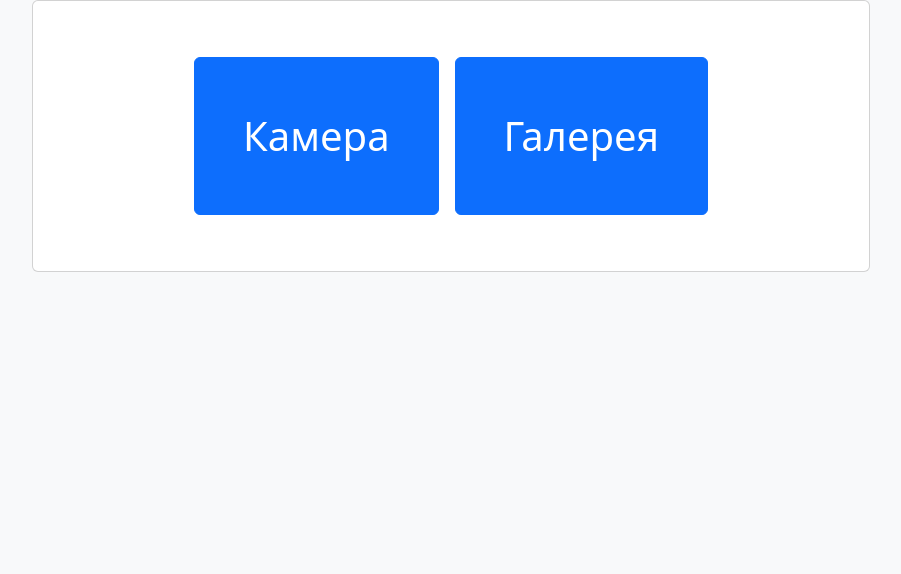
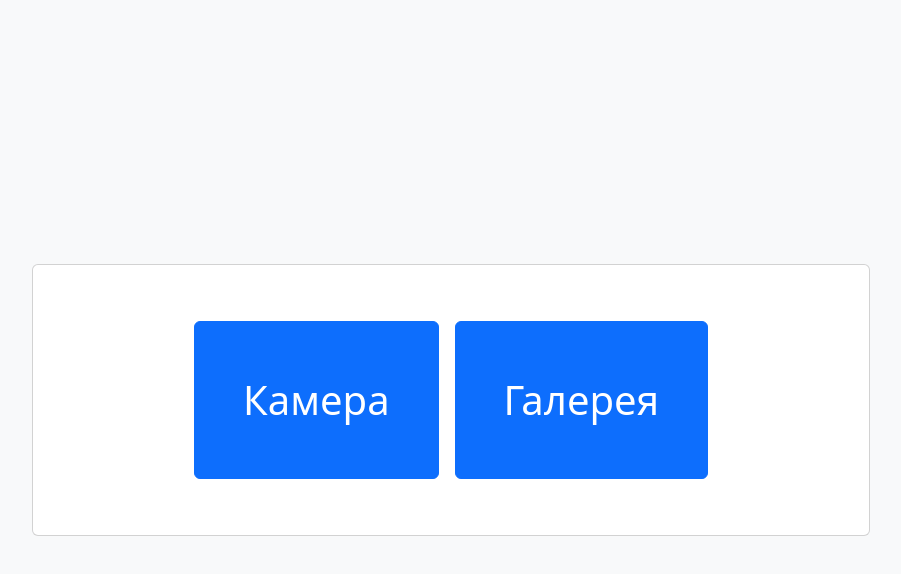
Before and after one commit to Lena05k/camera-application, a React (Create React App) app in the folder frontend/: page / in a window 1280 px wide. Shown: the top 574 px of the page, without its empty margins (189-1090 px from the left). Built offline with nearby package versions, Linux system fonts and the light colour scheme.

Commit message:
Added two buttons 'camera' and 'gallery'

```diff
--- a/frontend/src/components/home/Home.jsx
+++ b/frontend/src/components/home/Home.jsx
@@ -4,11 +4,10 @@
 
 const Home = () => {
   return (
-    <div className="container-fluid h-100">
-      <div className="row justify-content-center align-content-center h-100">
-        <Card className="col-12 col-md-8 col-xxl-6">
+    <div className="d-flex flex-column min-vh-100 justify-content-center align-items-center">
+      <Card className="col-12 col-md-8 col-xxl-6 ">
         <Card.Body className="col p-5 text-center">
-            <Link to="/camera" variant="outline-primary justify-content-center align-items-center">
+          <Link to="/camera" variant="outline-primary justify-content-center">
             <Button variant="primary" className="m-2 fs-1 p-5">
               Камера
             </Button>
@@ -21,7 +20,6 @@
         </Card.Body>
       </Card>
     </div>
-    </div>
   );
 };
 
```
Lines whose indentation alone changed are shown as unchanged.
